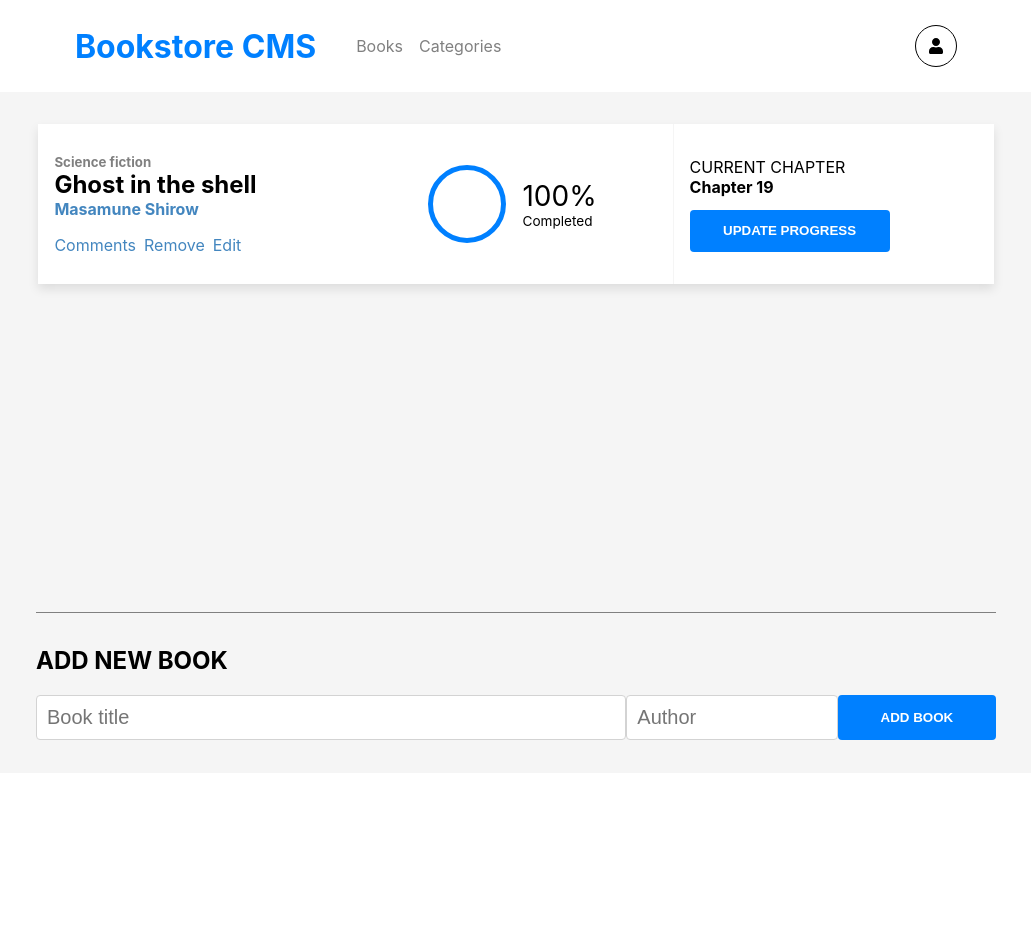
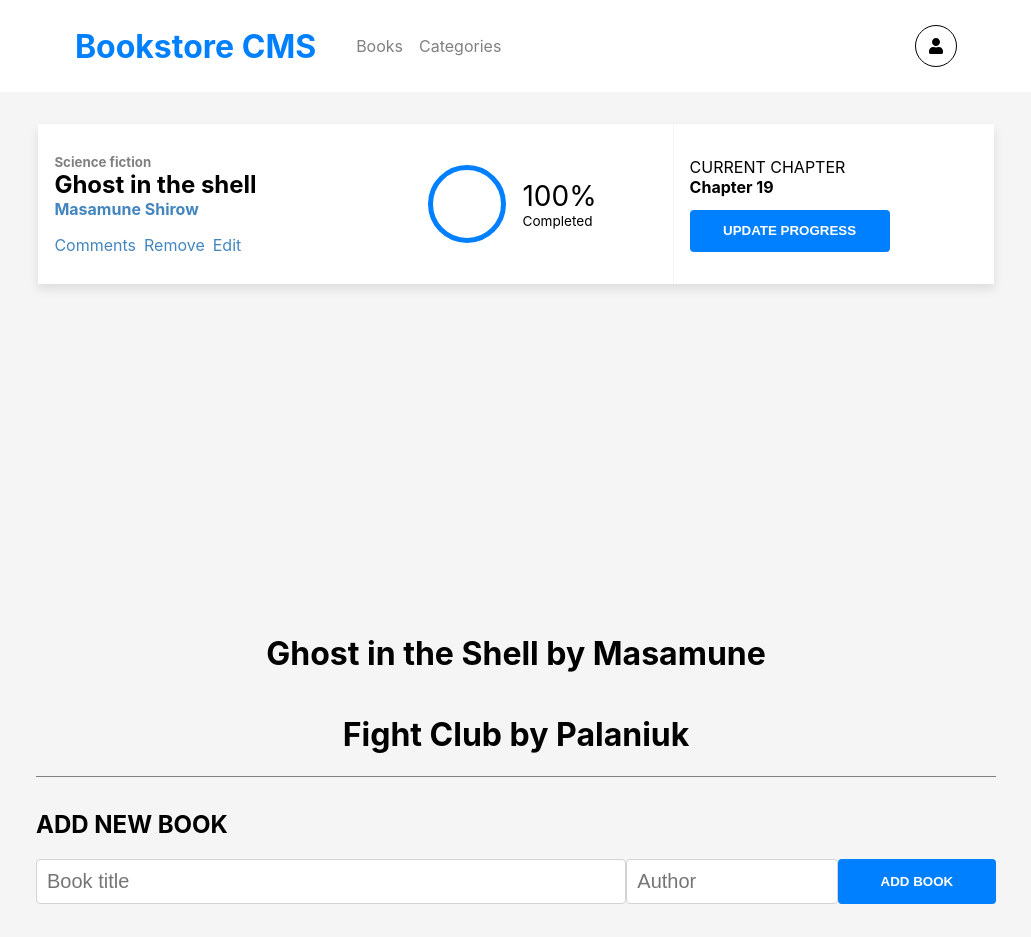
Before and after one commit to jr-cast/bookstore-react, a React (Create React App) app: page / in a window 1280 px wide. Shown: the whole page, without its empty margins (124-1155 px from the left). Before the commit the page ends 800 px from the top, so only its background shows below. Built offline with nearby package versions, Linux system fonts and the light colour scheme.

Commit message:
Connect global store with provider and use data with useSelector

```diff
--- a/src/App.js
+++ b/src/App.js
@@ -1,12 +1,24 @@
+import { useSelector } from 'react-redux';
 import Nav from './components/Nav';
 import BookShelf from './components/BookShelf';
 import AddBook from './components/AddBook';
 
 function App() {
+  const list = useSelector((state) => state.books);
   return (
     <div className="App">
       <Nav />
       <BookShelf />
+      <h1>
+        {list[0].title}
+        {' by '}
+        {list[0].author}
+      </h1>
+      <h1>
+        {list[1].title}
+        {' by '}
+        {list[1].author}
+      </h1>
       <AddBook />
     </div>
   );
--- a/src/index.js
+++ b/src/index.js
@@ -1,3 +1,4 @@
+import { Provider } from 'react-redux';
 import React from 'react';
 import {
   BrowserRouter,
@@ -8,13 +9,14 @@ import ReactDOM from 'react-dom/client';
 import './index.css';
 import App from './App';
 import Categories from './pages/Categories';
+import store from './redux/configureStore';
 
 const root = ReactDOM.createRoot(document.getElementById('root'));
 root.render(
   <React.StrictMode>
     <BrowserRouter>
       <Routes>
-        <Route path="/" element={<App />} />
+        <Route path="/" element={<Provider store={store}><App /></Provider>} />
         <Route path="/categories" element={<Categories />} />
       </Routes>
     </BrowserRouter>
--- a/src/redux/books/books.js
+++ b/src/redux/books/books.js
@@ -3,7 +3,16 @@ const ADDBOOK = 'bookstore/books/ADDBOOK';
 const REMOVEBOOK = 'bookstore/books/ADDBOOK';
 
 // Settting initial state
-const initialState = [];
+const initialState = [
+  {
+    title: 'Ghost in the Shell',
+    author: 'Masamune',
+  },
+  {
+    title: 'Fight Club',
+    author: 'Palaniuk',
+  },
+];
 
 export function addBook(addedTitle) {
   return {
@@ -25,7 +34,7 @@ export default function reducerBooks(state = initialState, action) {
       return [
         ...state,
         {
-          title: action.title,
+          title: action.payload,
         },
       ];
     case REMOVEBOOK:
--- a/src/redux/categories/categories.js
+++ b/src/redux/categories/categories.js
@@ -13,7 +13,10 @@ export function status() {
 export default function reducerStatus(state = initialState, action) {
   switch (action.type) {
     case STATUS:
-      return 'Under Construction';
+      return [
+        ...state,
+        'Under Construction'
+      ]
     default:
       return state;
   }
--- a/src/redux/configureStore.js
+++ b/src/redux/configureStore.js
@@ -7,5 +7,6 @@ const rootReducer = combineReducers({
   status: reducerStatus,
 });
 
-const store = configureStore(rootReducer);
-console.log(store);
+const store = configureStore({ reducer: rootReducer });
+
+export default store;
```
Also changed, not shown: 1 other file (tests, documents, lock files or other folders).
